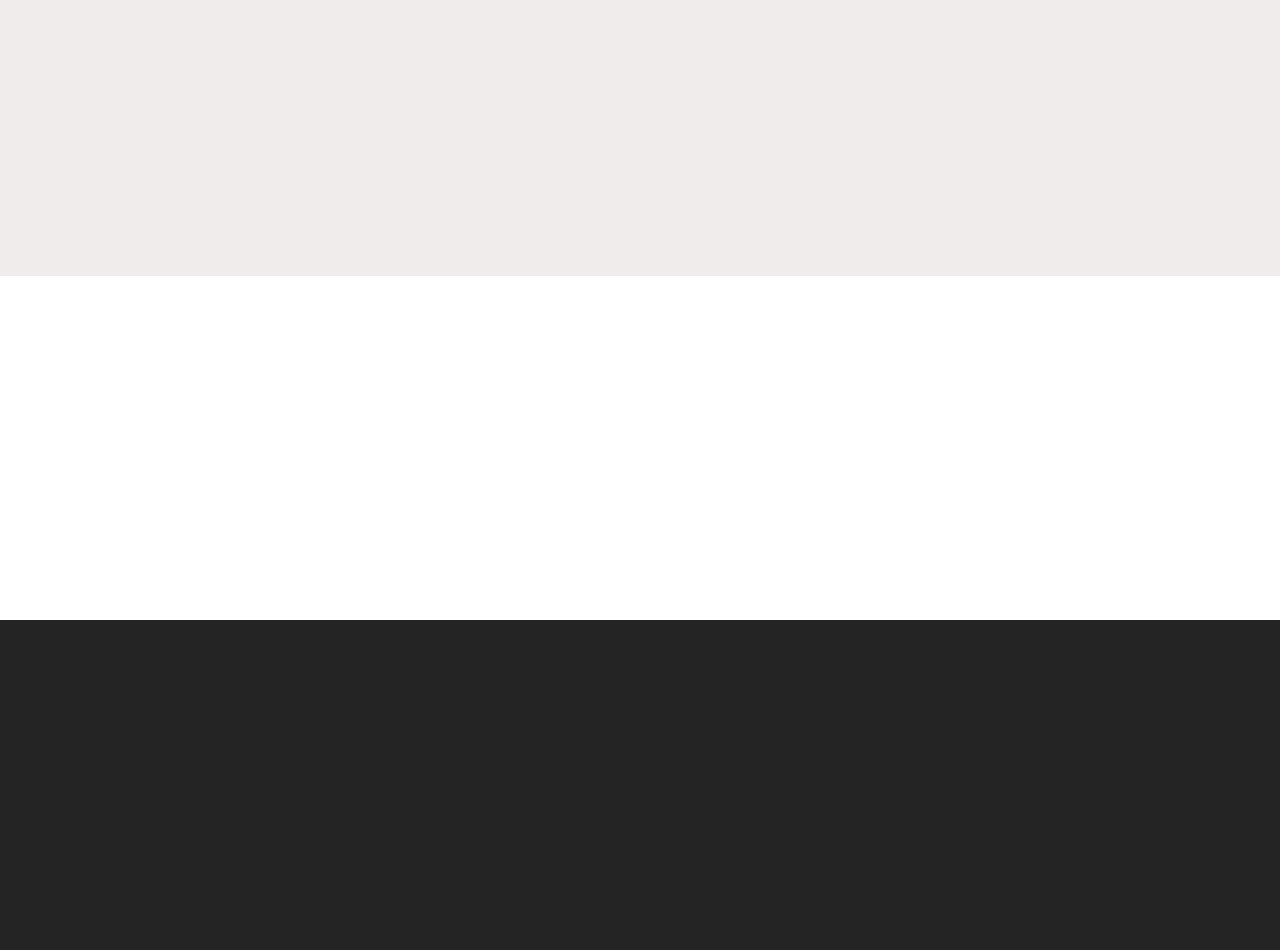
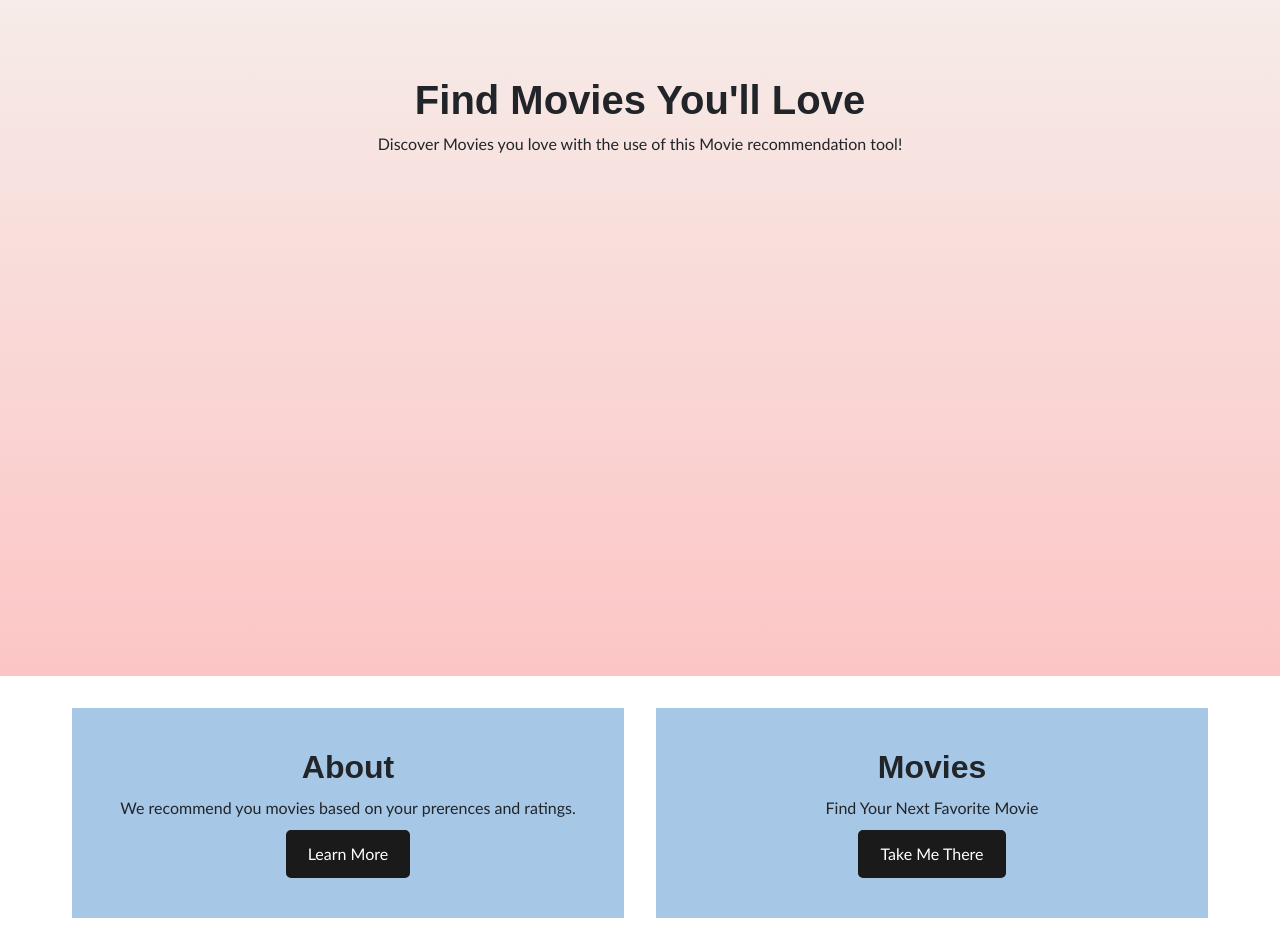
Before and after one commit to talbot648/Movie-Recommender, a React (Vite) app in the folder frontend/: page / in a window 1280 px wide. Shown: the part 180-1130 px from the top of the page. Before the commit the page ends 800 px from the top, so only its background shows below. Built offline with nearby package versions, Linux system fonts and the light colour scheme.

Commit message:
added links grid and infobox components

```diff
--- a/frontend/src/App.jsx
+++ b/frontend/src/App.jsx
@@ -3,6 +3,7 @@ import 'bootstrap/dist/css/bootstrap.min.css';
 import { BrowserRouter, Routes, Route } from "react-router-dom";
 import Home from "./pages/Home.jsx"
 import About from "./pages/About.jsx"
+import Movies from "./pages/Movies.jsx"
 import Navbar from "./components/Navbar.jsx"
 
 function App() {
@@ -14,6 +15,7 @@ function App() {
     <Routes>
     <Route path="/" element={<Navbar />} >
     <Route index element={<Home />} />
+    <Route path="Movies" element={<Movies />} />
     <Route path="about" element={<About />} />
     </Route>
     </Routes>
--- /dev/null
+++ b/frontend/src/components/InfoBox.jsx
@@ -0,0 +1,19 @@
+import { Button } from "bootstrap";
+import { Link } from "react-router-dom";
+import '../css/InfoBox.css';
+
+
+
+
+const InfoBox = ({ title, description, buttonText, buttonLink}) => {
+    return (
+        <div className ="info-box">
+            <h2>{title}</h2>
+            <p>{description}</p>
+            <Link to={buttonLink}>
+            <button variant="primary">{buttonText}</button>
+            </Link>
+        </div>
+    )
+}
+export default InfoBox;
--- a/frontend/src/components/Navbar.jsx
+++ b/frontend/src/components/Navbar.jsx
@@ -16,6 +16,9 @@ const Navbar = () => {
                 <NavLink className="nav-link" to="/">Home</NavLink>
               </li>
               <li className="nav-item">
+                <NavLink className="nav-link" to="/Movies">Movies</NavLink>
+              </li>
+               <li className="nav-item">
                 <NavLink className="nav-link" to="/About">About</NavLink>
               </li>
             </ul>
--- a/frontend/src/css/Home.css
+++ b/frontend/src/css/Home.css
@@ -1,11 +1,36 @@
 @import url('https://fonts.googleapis.com/css2?family=DM+Serif+Display:ital@0;1&display=swap');
 
-h1 {
-      font-family: 'Poppins', sans-serif;
+
+
+
+.home-background {
+    height: 100vh;
+    background: linear-gradient(to bottom, #f5f3ef, #fcc5c5);
+
+
+
 
 }
 
-.home-background {
-    height: 400px;
-    background-color: rgb(240, 236, 236);
+.home-background h1 {
+    font-family: 'Poppins', sans-serif;
+    font-weight: bold;
+    padding-top: 200px;
 }
+
+.home-background p {
+    font-family: 'Gill Sans', 'Gill Sans MT', Calibri, 'Trebuchet MS', sans-serif;
+}
+
+.home-content-container {
+    height: 100vh;
+}
+
+.grid-container {
+  display: grid;
+  grid-template-columns: repeat(auto-fit, minmax(300px, 1fr));
+  gap: 2rem;
+  padding: 2rem;
+  max-width: 1200px;
+  margin: 0 auto;
+}
--- /dev/null
+++ b/frontend/src/css/InfoBox.css
@@ -0,0 +1,40 @@
+.info-box{
+  text-align: center;
+  background-color: #A7C7E7;
+  border: 0px solid #000000;
+  height: 100%;
+  padding-top: 40px;
+  display: inline-block;
+  padding-bottom: 40px;
+
+
+
+}
+
+.info-box h2 {
+    font-family: 'Poppins', sans-serif;
+    font-weight: bold;
+    margin: 0;
+
+}
+
+.info-box p {
+font-family: 'Gill Sans', 'Gill Sans MT', Calibri, 'Trebuchet MS', sans-serif;  font-size: 1em;
+  margin: 10px 0;
+}
+
+.info-box button {
+  background-color: #1a1a1a;
+  color: #ffffff;
+  border: 2px solid #1a1a1a;
+  padding: 10px 20px;
+  font-size: 1em;
+  cursor: pointer;
+  border-radius: 5px;
+  transition: background-color 0.3s ease;
+  font-family: 'Gill Sans', 'Gill Sans MT', Calibri, 'Trebuchet MS', sans-serif;
+}
+
+.info-box button:hover {
+  background-color: #A7C7E7;
+}
--- a/frontend/src/pages/About.jsx
+++ b/frontend/src/pages/About.jsx
@@ -1,4 +1,3 @@
-
 
 
 const About = () => {
--- a/frontend/src/pages/Home.jsx
+++ b/frontend/src/pages/Home.jsx
@@ -1,4 +1,6 @@
+import InfoBox from '../components/InfoBox';
 import '../css/Home.css'
+
 
 
 const Home = () => {
@@ -8,7 +10,22 @@ return (
 <div className="home-background">
 <div className="home-container">
 <h1>Find Movies You'll Love</h1>
+<p>Discover Movies you love with the use of this Movie recommendation tool! </p>
 </div>
+</div>
+<div className="grid-container">
+ <InfoBox
+    title = "About"
+    description = "We recommend you movies based on your prerences and ratings."
+    buttonText = "Learn More"
+    buttonLink = "/About"
+ />
+  <InfoBox
+    title = "Movies"
+    description = "Find Your Next Favorite Movie"
+    buttonText = "Take Me There"
+    buttonLink = "/Movies"
+ />
 </div>
 
 
--- /dev/null
+++ b/frontend/src/pages/Movies.jsx
@@ -0,0 +1,11 @@
+
+
+const Movies = () => {
+
+return (
+<>
+<h1>Movies</h1>
+
+</>
+)}
+export default Movies;
```
